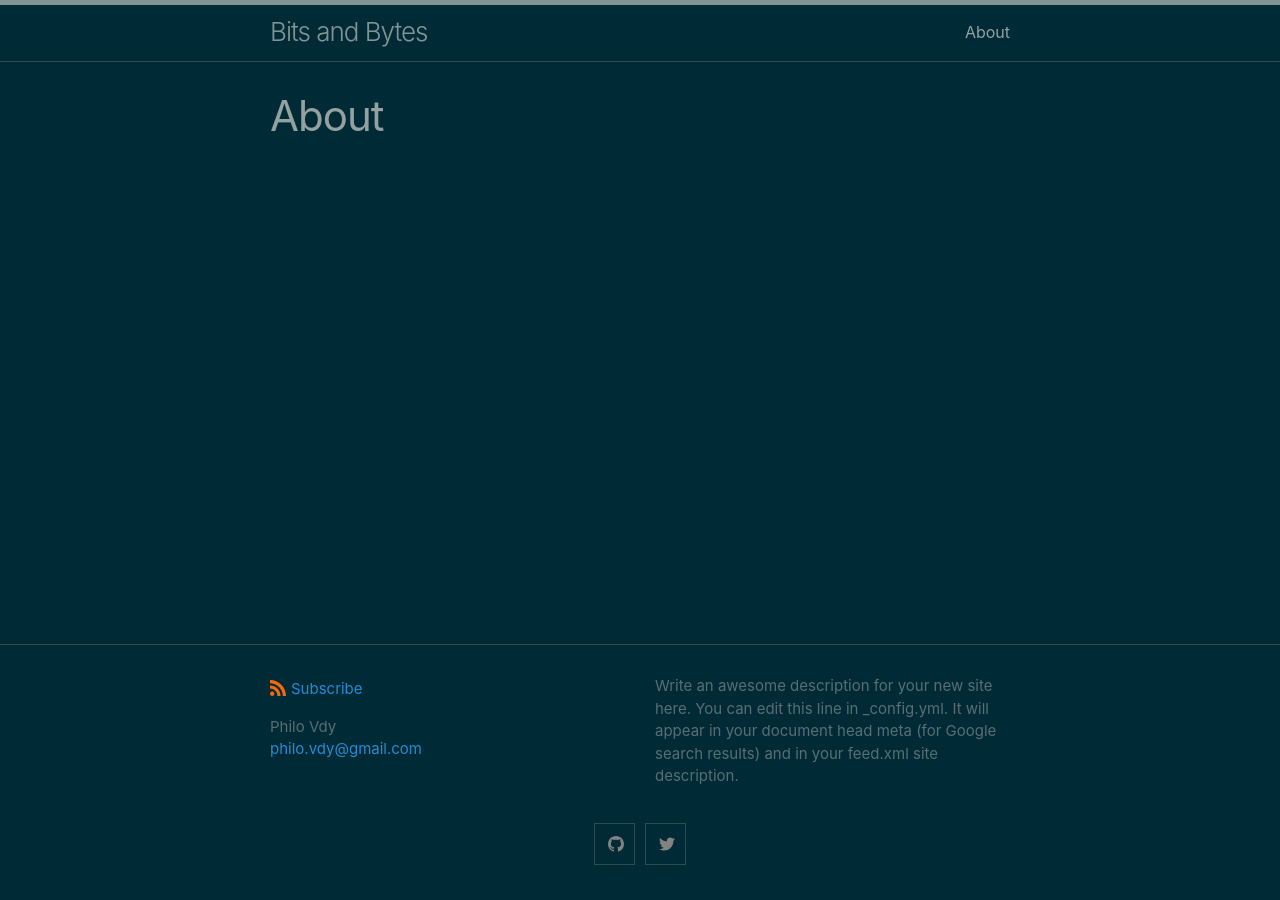
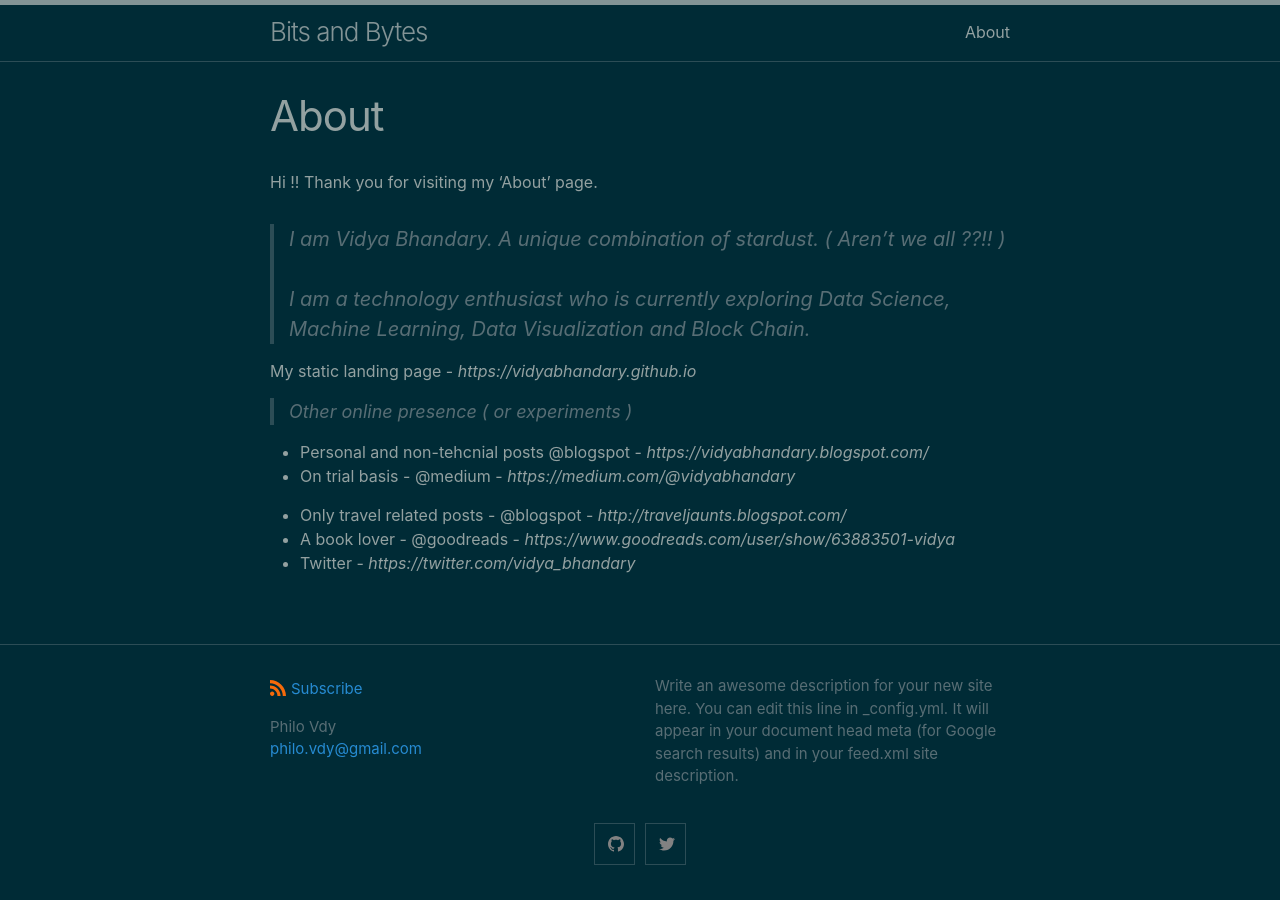
Before and after one commit to vidyabhandary/blog, a Jekyll site: the page built from about.md, in a window 1280 px wide. Built offline with Jekyll 4.4.1, drawn with Linux system fonts in a browser that asks for light colours.

Commit message:
Update about.md

```diff
--- a/about.md
+++ b/about.md
@@ -3,3 +3,20 @@ layout: page
 title: About
 permalink: /about/
 ---
+
+Hi !!
+Thank you for visiting my 'About' page.
+
+> #### I am Vidya Bhandary. A unique combination of stardust. ( Aren't we all ??!! )
+> #### I am a technology enthusiast who is currently exploring Data Science, Machine Learning, Data Visualization and Block Chain.
+
+My static landing page - *https://vidyabhandary.github.io*
+
+> Other online presence ( or experiments )
+
+- Personal and non-tehcnial posts @blogspot - *https://vidyabhandary.blogspot.com/*
+- On trial basis - @medium - *https://medium.com/@vidyabhandary*
+
+- Only travel related posts - @blogspot - *http://traveljaunts.blogspot.com/*
+- A book lover - @goodreads - *https://www.goodreads.com/user/show/63883501-vidya*
+- Twitter  - *https://twitter.com/vidya_bhandary*
```
